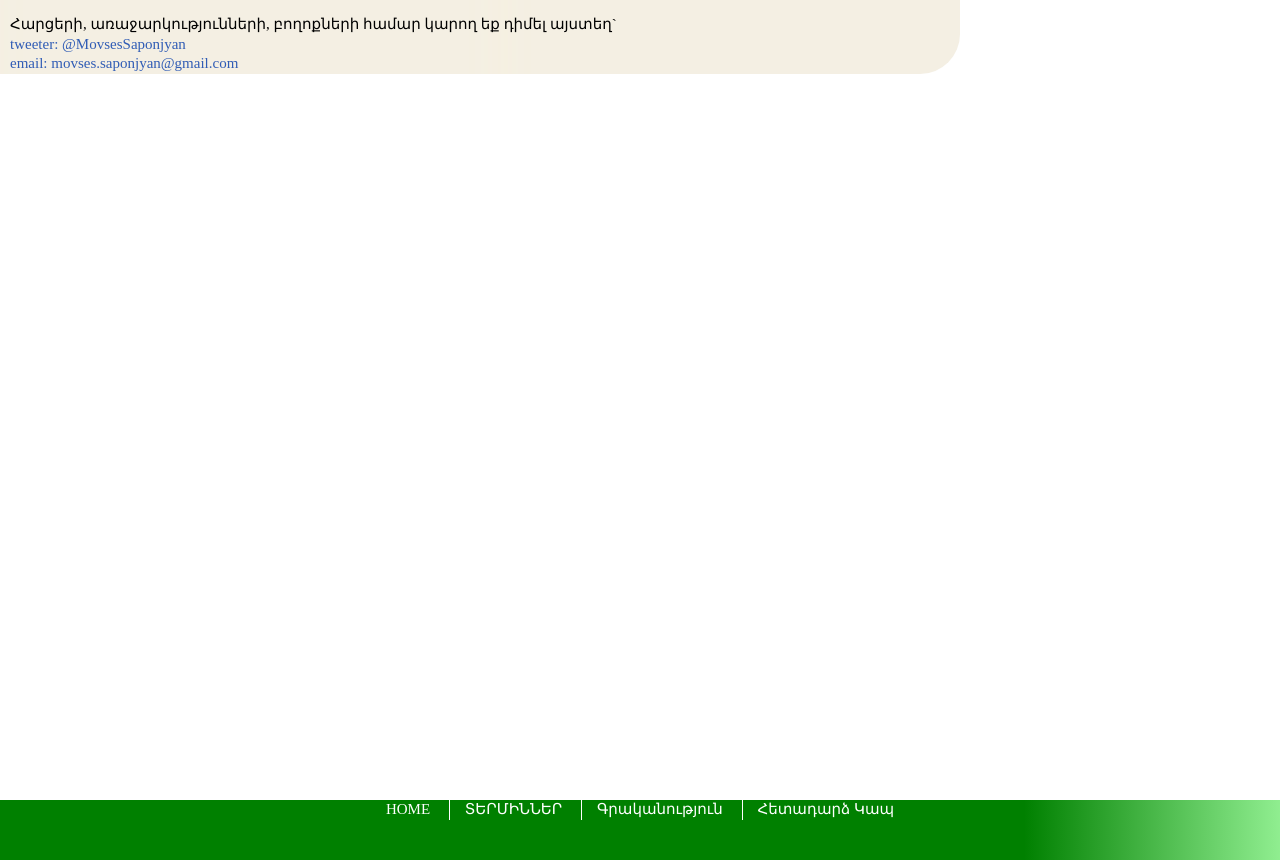
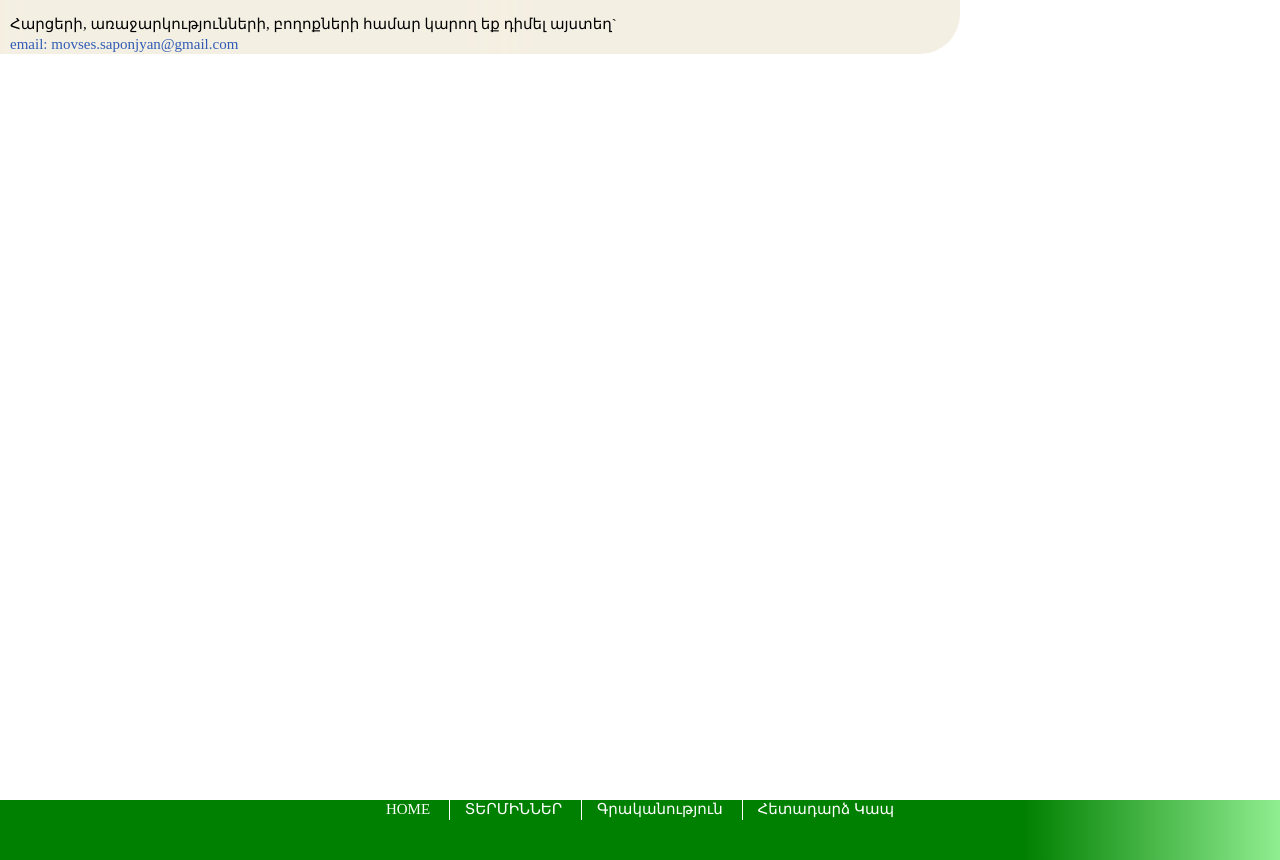
Before and after one commit to movses/armherbs, a website: page public/contact.html in a window 1280 px wide. Drawn offline with Linux system fonts and the light colour scheme.

Commit message:
contact deleted

```diff
--- a/public/contact.html
+++ b/public/contact.html
@@ -14,7 +14,6 @@
                 <div id="contact">
                     Հարցերի, առաջարկությունների, բողոքների համար կարող եք դիմել այստեղ`
                     <ul>
-                        <li>tweeter: @MovsesSaponjyan </li>
                         <li>email: movses.saponjyan@gmail.com</li>
                     </ul>
                 </div>
```
